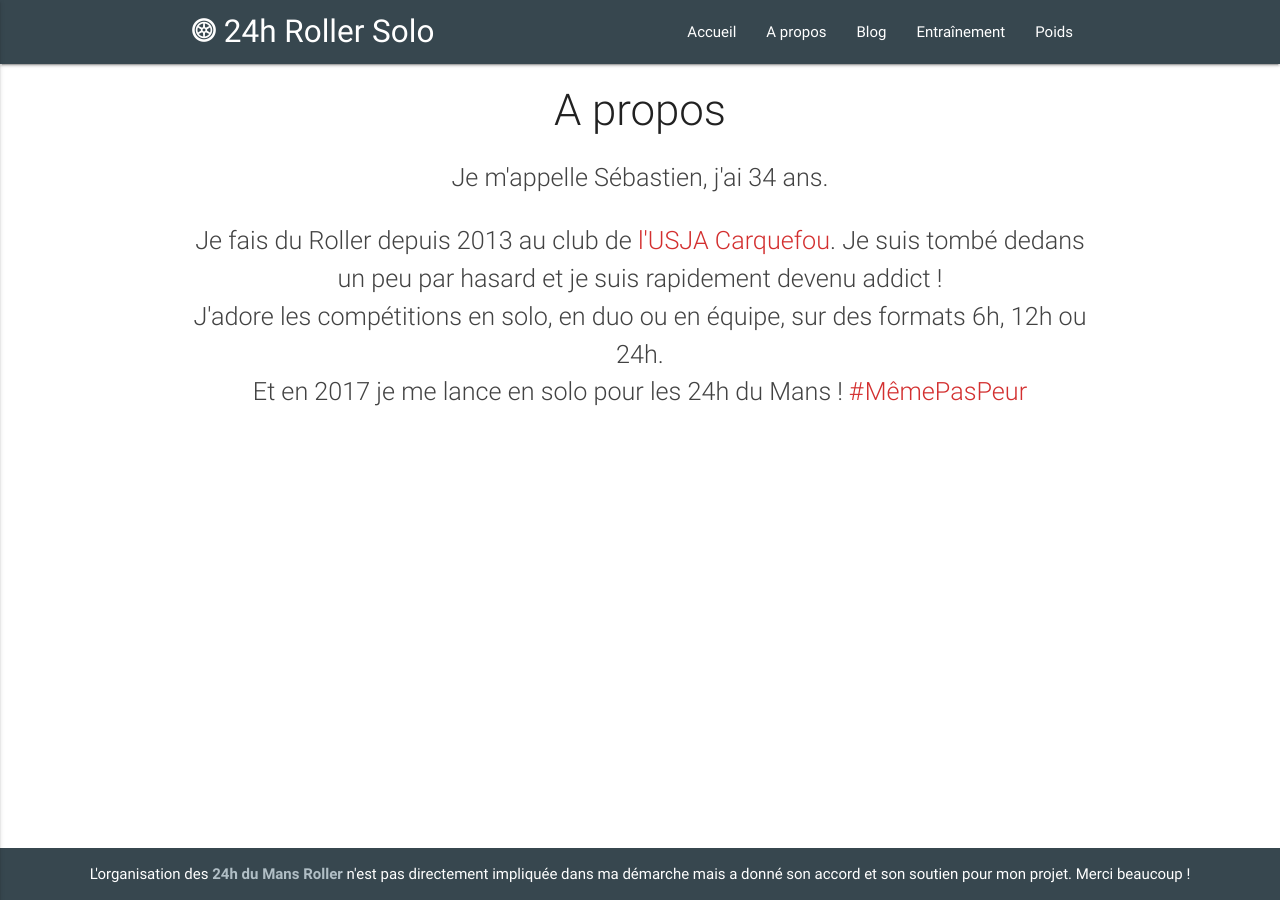
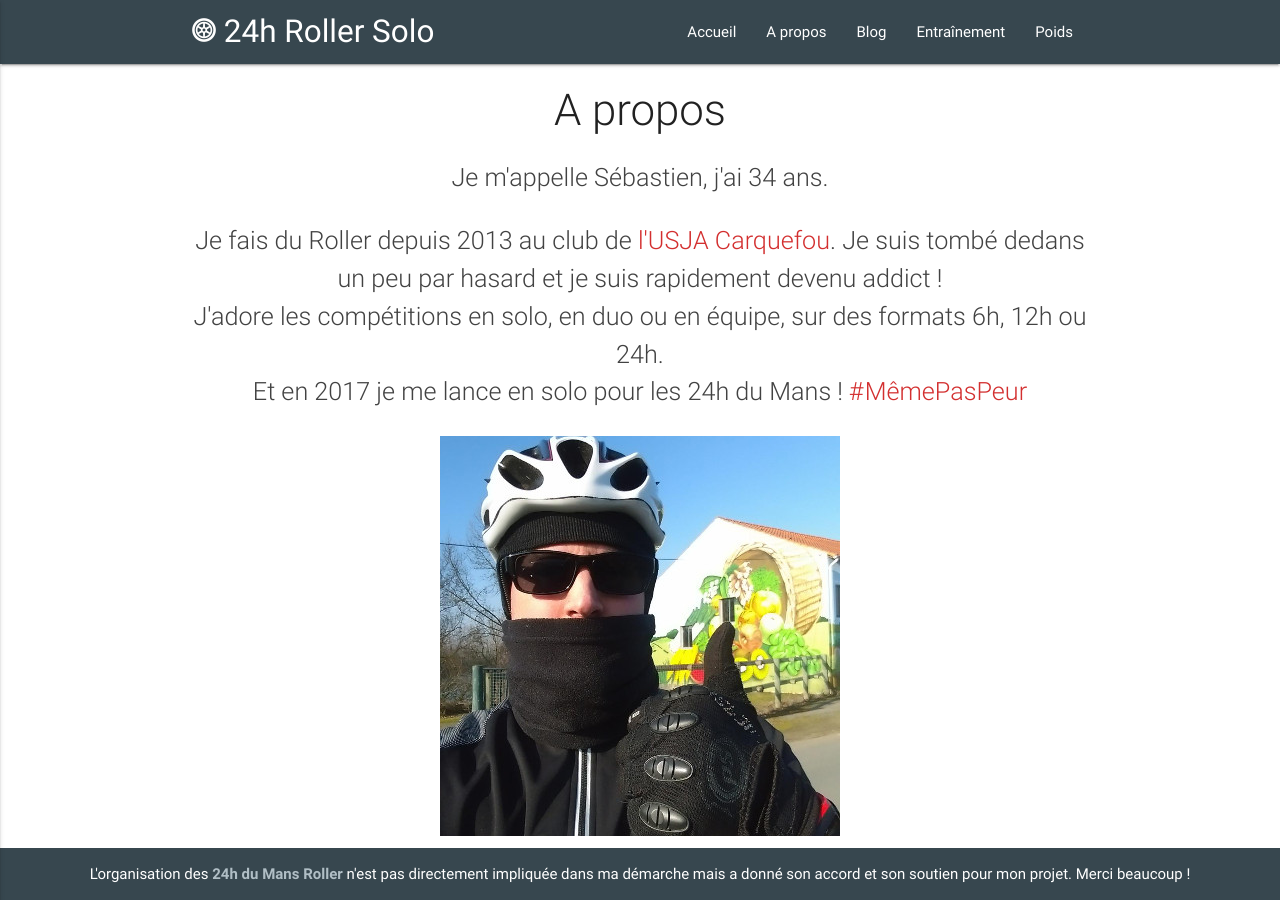
Before and after one commit to 24hRollerSolo/24hRollerSolo.github.io, a Jekyll site: the page built from about/index.html, in a window 1280 px wide. Built offline with Jekyll 4.4.1, drawn with Linux system fonts in a browser that asks for light colours.

Commit message:
Try to fix build error

```diff
--- a/about/index.html
+++ b/about/index.html
@@ -15,3 +15,7 @@ permalink: /about/
   J'adore les compétitions en solo, en duo ou en équipe, sur des formats 6h, 12h ou 24h.<br/>
   Et en 2017 je me lance en solo pour les 24h du Mans ! <a class="red-text text-darken-2" href="/blog/pourquoi/">#MêmePasPeur</a>
 </p>
+
+<div class="center">
+  <img src="{{ "/assets/images/me.jpg" | relative_url }}" />
+</div>
```
